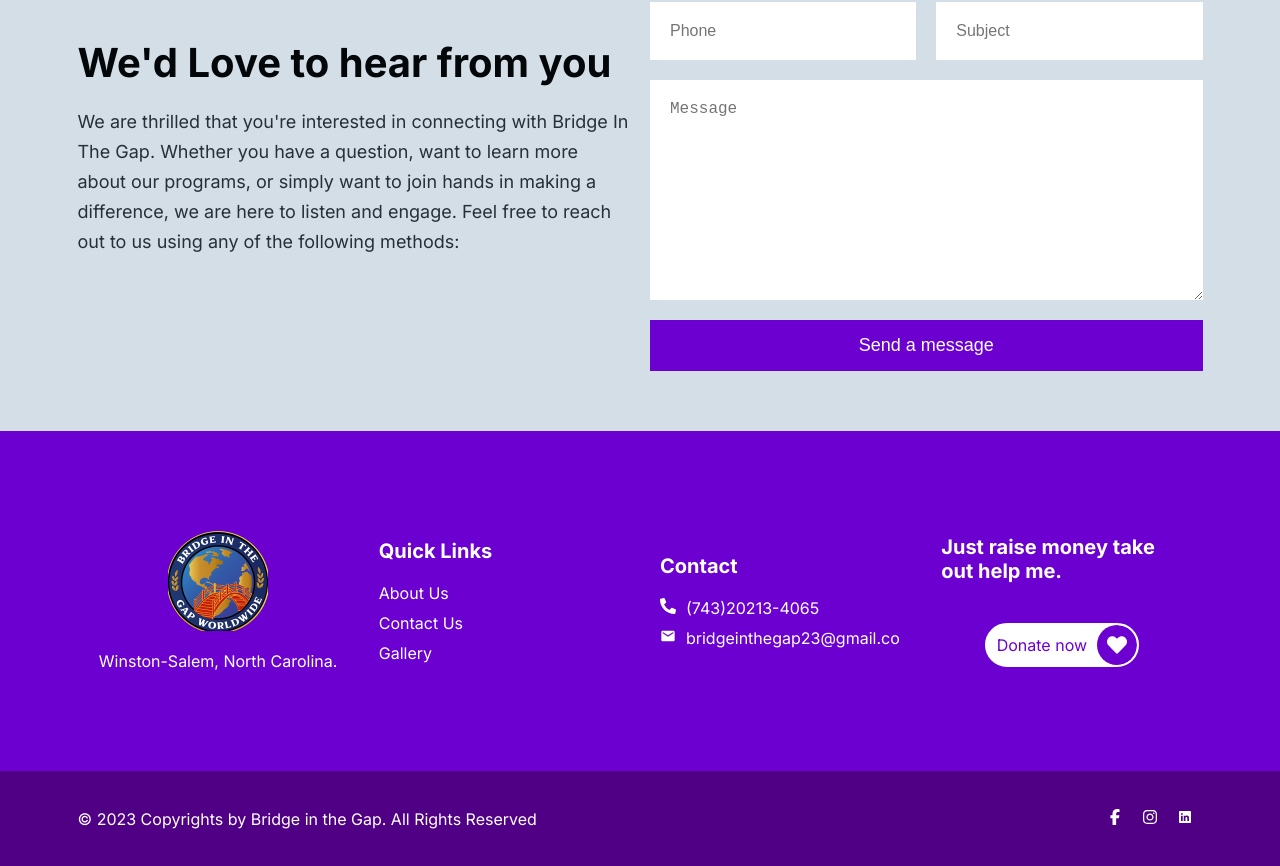
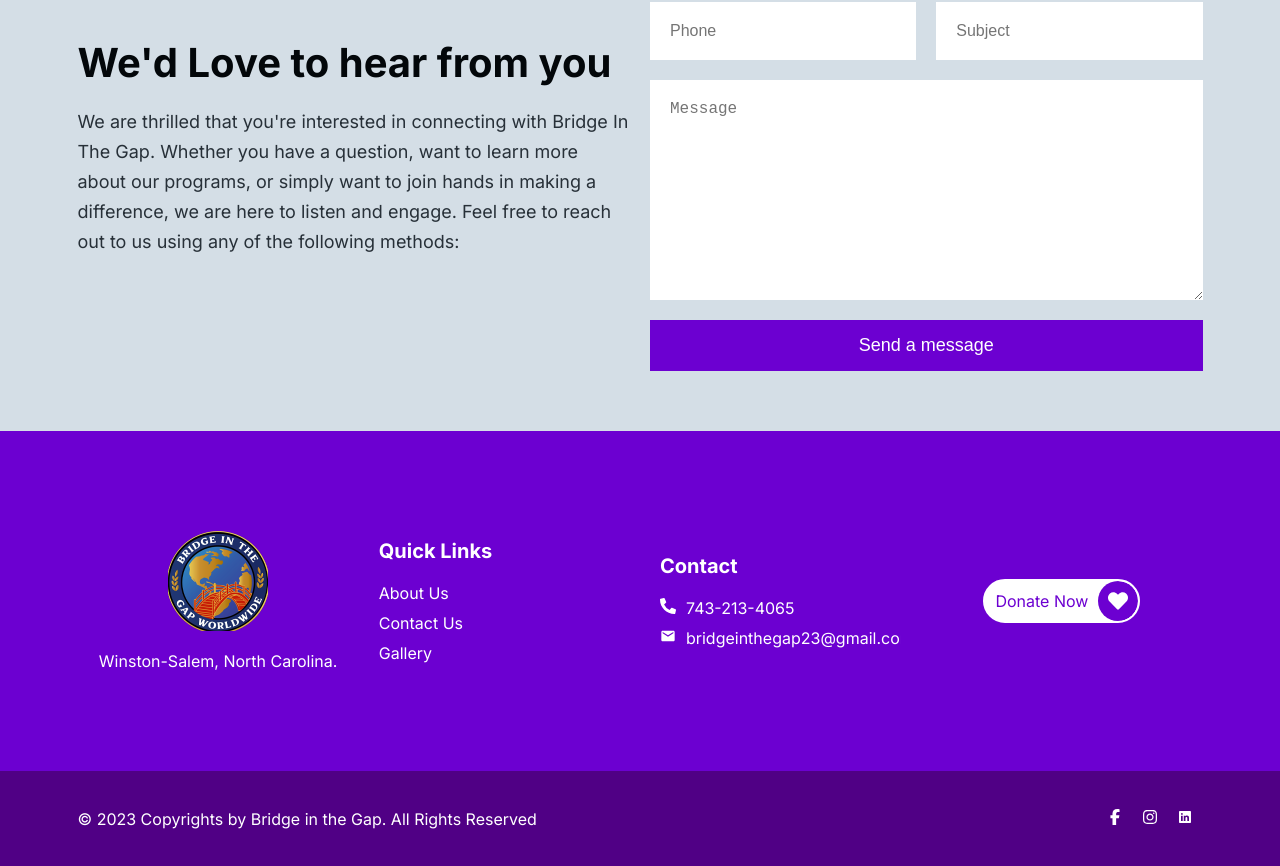
Before and after one commit to herdoycode/ghana, a Next.js app: page /contact in a window 1280 px wide. Shown: the part 712-1578 px from the top of the page. Built offline with nearby package versions, Linux system fonts and the light colour scheme.

Commit message:
Fix issue

```diff
--- a/app/components/footer/Footer.tsx
+++ b/app/components/footer/Footer.tsx
@@ -40,7 +40,7 @@ const Footer = () => {
                   <div className="icon">
                     <FaPhoneAlt />
                   </div>
-                  <p className="text">(743)20213-4065</p>
+                  <p className="text">743-213-4065</p>
                 </div>
                 <div
                   className="item"
@@ -54,13 +54,12 @@ const Footer = () => {
               </ul>
             </div>
             <div className="f-top-i">
-              <h3>Just raise money take out help me.</h3>
               <Link
                 href="https://www.zeffy.com/en-US/donation-form/aa13ac2d-07c5-42fd-8f8c-aba90133e72f"
                 target="blank"
               >
                 <div className="f-donate-btn">
-                  <span>Donate now</span>
+                  <span>Donate Now</span>
                   <div className="icon">
                     <FaHeart />
                   </div>
--- a/app/components/help/Help.tsx
+++ b/app/components/help/Help.tsx
@@ -23,7 +23,7 @@ const Help = () => {
               </div>
               <h3>Kids Education</h3>
               <p>
-                we believe in the power of education to transform lives and
+                We believe in the power of education to transform lives and
                 create a brighter future for all children.
               </p>
             </div>
```
